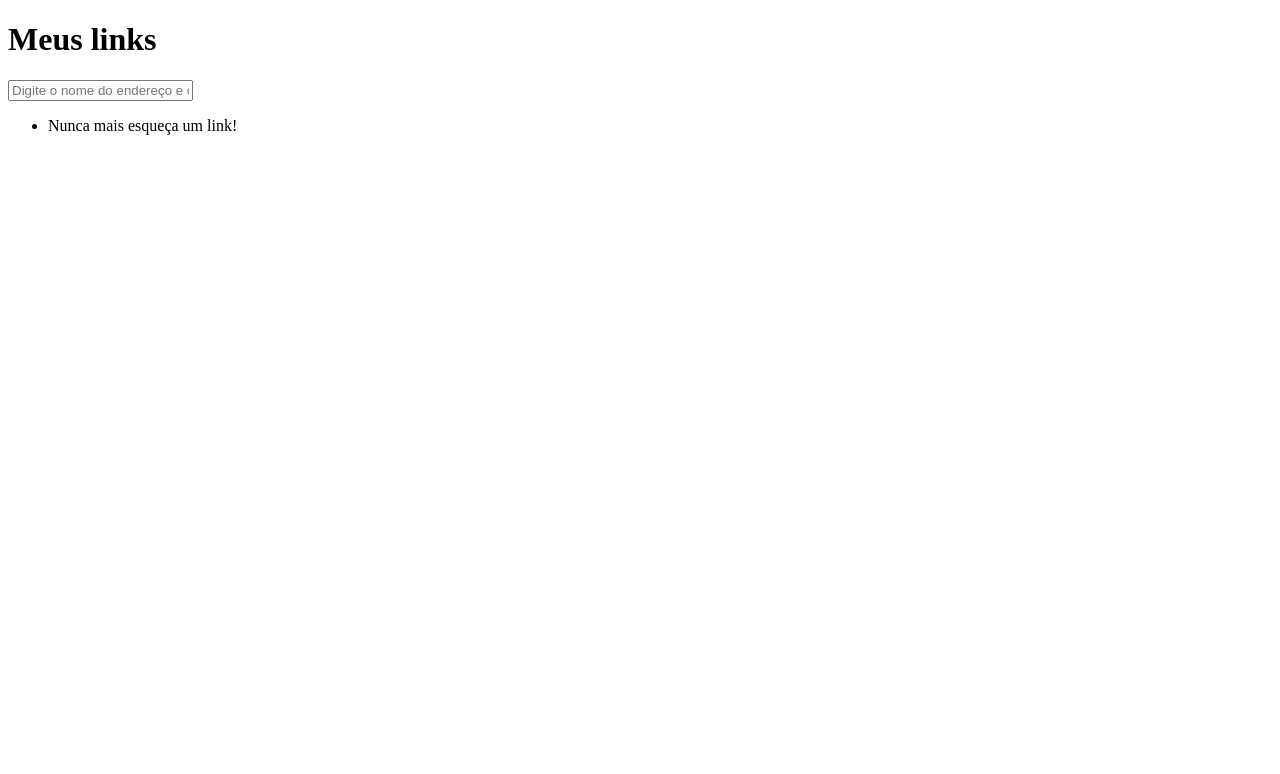
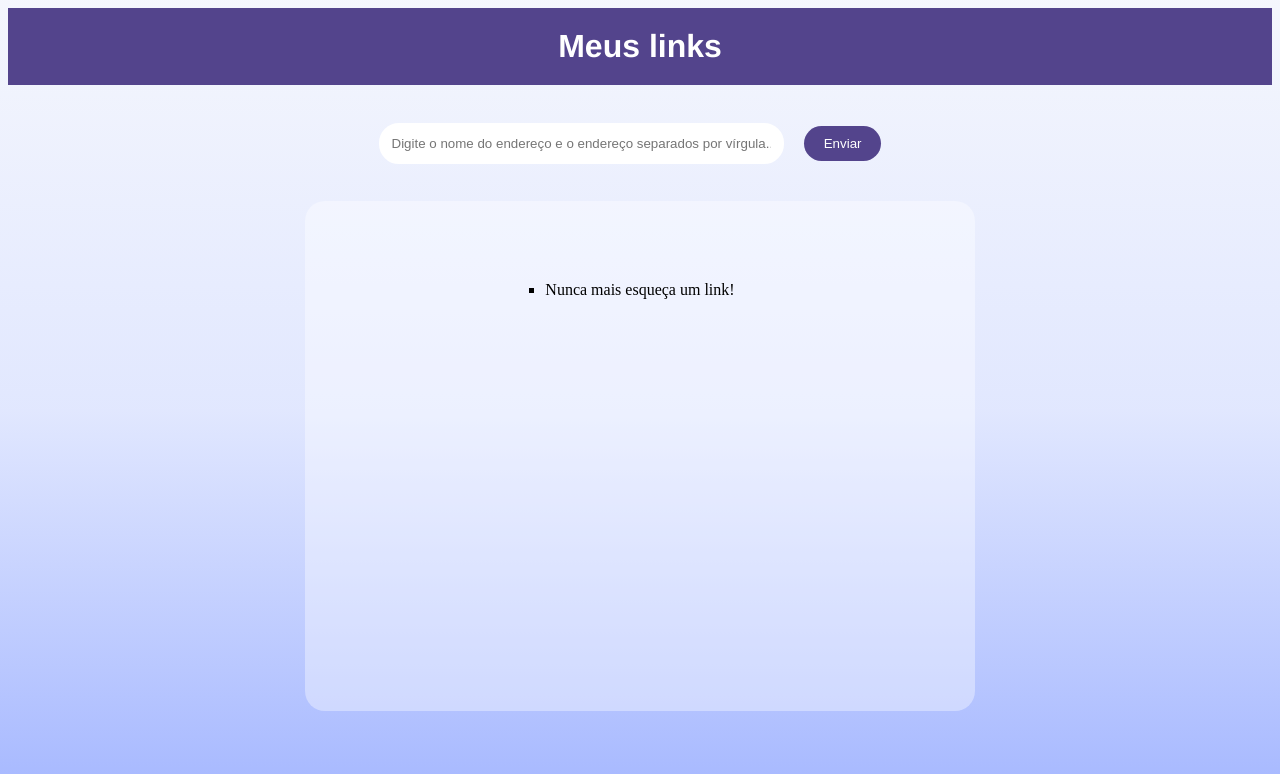
Before and after one commit to ShayllaMaia/pratica_AD_BK, a plain HTML site: page project-favorites/public/index.html in a window 1280 px wide. Drawn offline with Linux system fonts and the light colour scheme.

Commit message:
Prática 1

```diff
--- a/project-favorites/public/index.html
+++ b/project-favorites/public/index.html
@@ -16,7 +16,8 @@
 <body>
     <h1>Meus links</h1>
     <form action="">
-        <input type="text" name="" id="" placeholder="Digite o nome do endereço e o endereço separados por vírgula...">
+        <input type="text" name="" id="texto" placeholder="Digite o nome do endereço e o endereço separados por vírgula...">
+        <button type="submit">Enviar</button>
     </form>
 
     <ul>
--- a/project-favorites/public/scripts.js
+++ b/project-favorites/public/scripts.js
@@ -0,0 +1,68 @@
+const ul = document.querySelector('ul')
+const input = document.querySelector('input')
+const form = document.querySelector('form')
+
+/*
+
+// Não se preocupem com esse pedaço de código comentado! Vamos descomentá-lo quando tivermos acabado de construir a API.
+
+// Função que carrega o conteúdo da API.
+async function load() {
+    // fetch está como await para evitar que entre num esquema de promisse e só devolva o conteúdo após a iteração qua acontece em seguida.
+    const res = await fetch('http://localhost:3000/')
+        .then(data => data.json())
+    // Iterando no vetor com o conteúdo (JSON) que está vindo da API e adicionando-os no frontend.
+    res.urls.map(({name, url}) => addElement({name, url}))
+}
+
+load()
+*/
+
+function addElement({ name, url }) {
+    const li = document.createElement('li');
+    li.innerHTML =
+    `
+        <a href="${url}" target="_blank">${name}</a>
+        <button id="remover">Remover</button>
+    `;
+
+    li.querySelector('button').addEventListener('click', () => {
+        removeElement(li);
+    });
+
+    ul.appendChild(li);
+}
+
+
+function removeElement(element) {
+    const confirmar = confirm("Deseja realmente remover esse link?")
+    if (confirmar){
+        element.remove();
+    }
+}
+
+
+
+
+form.addEventListener('submit', (event) => {
+
+    event.preventDefault();
+
+    let { value } = input
+
+    if (!value)
+        return alert('Preencha o campo!')
+
+    const [name, url] = value.split(',')
+
+    if (!url)
+        return alert('O texto não está formatado da maneira correta.')
+
+    if (!/^http/.test(url))
+        return alert('Digite a url da maneira correta.')
+
+    addElement({ name, url })
+
+    input.value = ''
+
+})
--- a/project-favorites/public/style.css
+++ b/project-favorites/public/style.css
@@ -0,0 +1,68 @@
+body {
+    background: linear-gradient(
+      180deg,
+      rgba(234, 238, 251, 0.50) 0%,
+      rgba(202, 213, 254, 0.56) 50%,
+      rgba(101, 132, 255, 0.60) 100%
+    );
+    position: relative;
+    min-height: 100vh;
+    height: 100%;
+  }
+
+  h1 {
+    display: block;
+    text-align: center;
+    padding: 20px 0;
+    margin-top: 0;
+    position: relative;
+    font-family: 'Franklin Gothic Medium', 'Arial Narrow', Arial, sans-serif;
+    background-color: rgb(83, 68, 140);
+    color: white;
+  }
+
+  form {
+    display: flex;
+    justify-content: center;
+    align-items: center;
+    position: relative;
+    z-index: 3;
+    margin-bottom: 20px;
+  }
+
+  input{
+    border: 3px solid rgb(255, 255, 255);
+    width: 30%;
+    border-radius: 20px;
+    padding: 10px;
+  }
+
+  button {
+    border: none;
+    background-color: rgb(83, 68, 140);
+    color: white;
+    padding: 10px 20px;
+    border-radius: 20px;
+    cursor: pointer;
+    margin: 20px;
+  }
+
+  button#remover{
+    background-color: brown;
+  }
+
+
+  ul {
+    text-align: center;
+    padding: 80px;
+    margin: 0 auto;
+    width: 510px;
+    height: 350px;
+    flex-shrink: 0;
+    border-radius: 20px;
+    background: rgba(255, 255, 255, 0.37);
+    display: flex;
+    flex-direction: column;
+    align-items: center;
+    list-style-type: square;
+  }
```
